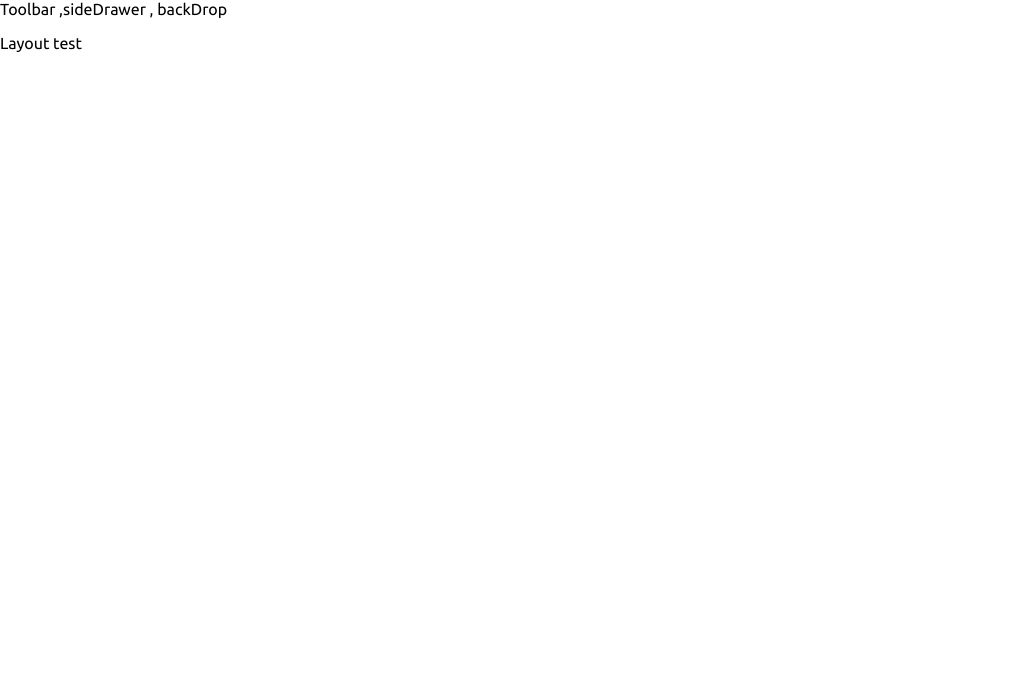
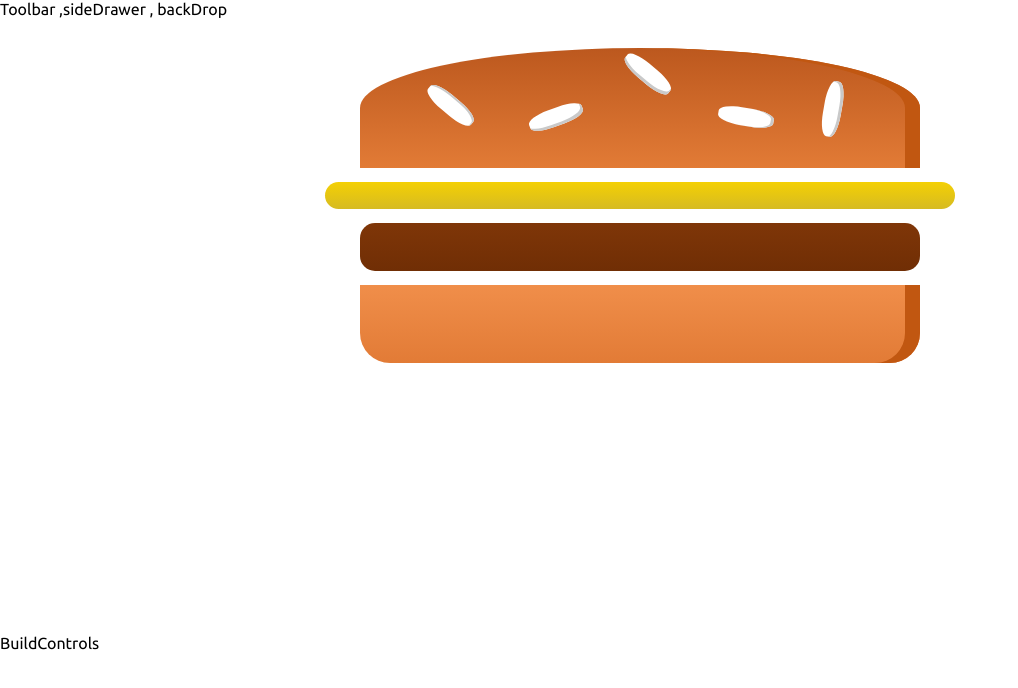
Before and after one commit to koDaegon/koDaegon-Zipgaelia, a React (Create React App) app: page / in a window 1280 px wide. Shown: the top 688 px of the page, without its empty margins (0-1018 px from the left). Built offline with nearby package versions, Linux system fonts and the light colour scheme.

Commit message:
Update Burger style and propTypes

```diff
--- a/package.json
+++ b/package.json
@@ -3,6 +3,7 @@
   "version": "0.1.0",
   "private": true,
   "dependencies": {
+    "prop-types": "^15.7.2",
     "react": "^16.10.2",
     "react-dom": "^16.10.2",
     "react-scripts": "3.2.0"
--- a/src/App.js
+++ b/src/App.js
@@ -1,12 +1,13 @@
 import React from 'react';
 import Layout from './components/Layout/layout';
 import './App.css';
+import BurgerBuilder from './container/BurgerBuilder';
 
 function App() {
   return (
     <div>
       <Layout>
-        <p> Layout test </p>
+        <BurgerBuilder/>
       </Layout>
     </div>
   );
--- /dev/null
+++ b/src/components/Burger/Burger.js
@@ -0,0 +1,16 @@
+import React from 'react';
+import classes from './Burger.module.css'
+import BurgerIngredients from './BurgerIngredients/BurgerIngredients';
+
+const burger =(props) => {
+    return (
+    <div className={classes.Burger}>
+        <BurgerIngredients type = "bread-top" />
+        <BurgerIngredients type = "cheese" />
+        <BurgerIngredients type = "meat" />
+        <BurgerIngredients type = "bread-bottom" />
+    </div>
+    );
+}
+
+export default burger;
--- /dev/null
+++ b/src/components/Burger/Burger.module.css
@@ -0,0 +1,30 @@
+.Burger {
+    width: 100%;
+    margin: auto;
+    height: 250px;
+    overflow: scroll;
+    text-align: center;
+    font-weight: bold;
+    font-size: 1.2rem;
+}
+
+@media (min-width :500px) and (min-height: 400px) {
+    .Burger {
+        width : 350px;
+        height: 300px;
+    }
+}
+
+@media (min-width :500px) and (min-height: 401px) {
+    .Burger {
+        width : 450px;
+        height: 400px;
+    }
+}
+
+@media (min-width :1000px) and (min-height: 700px) {
+    .Burger {
+        width : 700px;
+        height: 600px;
+    }
+}
--- /dev/null
+++ b/src/components/Burger/BurgerIngredients/BurgerIngredients.js
@@ -0,0 +1,47 @@
+import React ,{Component} from 'react';
+import classes from './BurgerIngredients.module.css';
+import PropTypes from 'prop-types';
+
+
+class BurgerIngredients extends Component {
+    render() {
+        let ingredient = null;
+
+        switch (this.props.type) {
+            case('bread-bottom'):
+                ingredient = <div className={classes.BreadBottom}></div>;
+                break;
+            case('bread-top'):
+                ingredient = (
+                <div className={classes.BreadTop}>
+                    <div className={classes.Seeds1}></div>
+                    <div className={classes.Seeds2}></div>
+                </div>
+                );
+                break;
+            case('meat'):
+                ingredient = <div className={classes.Meat}></div>;
+                break;
+            case('cheese'):
+                ingredient = <div className={classes.Cheese}></div>;
+                break;
+            case('salad'):
+                ingredient = <div className={classes.Salad}></div>;
+                break;
+            case('bacon'):
+                ingredient = <div className={classes.Bacon}></div>;
+                break;
+            default :
+                ingredient = null;
+    }
+
+    return ingredient;
+
+    }
+}
+
+BurgerIngredients.propTypes ={
+    type : PropTypes.string.isRequired
+};
+
+export default BurgerIngredients;
--- /dev/null
+++ b/src/components/Burger/BurgerIngredients/BurgerIngredients.module.css
@@ -0,0 +1,113 @@
+.BreadBottom {
+    height: 13%;
+    width: 80%;
+    background: linear-gradient(#F08E4A, #e27b36);
+    border-radius: 0 0 30px 30px;
+    box-shadow: inset -15px 0 #c15711;
+    margin: 2% auto;
+}
+
+.BreadTop {
+    height: 20%;
+    width: 80%;
+    background: linear-gradient(#bc581e, #e27b36);
+    border-radius: 50% 50% 0 0;
+    box-shadow: inset -15px 0 #c15711;
+    margin: 2% auto;
+    position: relative;
+}
+
+.Seeds1 {
+    width: 10%;
+    height: 15%;
+    position: absolute;
+    background-color: white;
+    left: 30%;
+    top: 50%;
+    border-radius: 40%;
+    transform: rotate(-20deg);
+    box-shadow: inset -2px -3px #c9c9c9;
+}
+
+.Seeds1:after {
+    content: "";
+    width: 100%;
+    height: 100%;
+    position: absolute;
+    background-color: white;
+    left: -170%;
+    top: -260%;
+    border-radius: 40%;
+    transform: rotate(60deg);
+    box-shadow: inset -1px 2px #c9c9c9;
+  }
+
+.Seeds1:before {
+    content: "";
+    width: 100%;
+    height: 100%;
+    position: absolute;
+    background-color: white;
+    left: 180%;
+    top: -50%;
+    border-radius: 40%;
+    transform: rotate(60deg);
+    box-shadow: inset -1px -3px #c9c9c9;
+  }
+
+  .Seeds2 {
+    width: 10%;
+    height: 15%;
+    position: absolute;
+    background-color: white;
+    left: 64%;
+    top: 50%;
+    border-radius: 40%;
+    transform: rotate(10deg);
+    box-shadow: inset -3px 0 #c9c9c9;
+  }
+
+  .Seeds2:before {
+    content: "";
+    width: 100%;
+    height: 100%;
+    position: absolute;
+    background-color: white;
+    left: 150%;
+    top: -130%;
+    border-radius: 40%;
+    transform: rotate(90deg);
+    box-shadow: inset 1px 3px #c9c9c9;
+  }
+
+
+.Meat {
+    width: 80%;
+    height: 8%;
+    background: linear-gradient(#7f3608, #702e05);
+    margin: 2% auto;
+    border-radius: 15px;
+}
+
+.Cheese {
+    width: 90%;
+    height: 4.5%;
+    margin: 2% auto;
+    background: linear-gradient(#f4d004, #d6bb22);
+    border-radius: 20px;
+}
+
+.Salad {
+    width: 85%;
+    height: 7%;
+    margin: 2% auto;
+    background: linear-gradient(#228c1d, #91ce50);
+    border-radius: 20px;
+}
+
+.Bacon {
+    width: 80%;
+    height: 3%;
+    background: linear-gradient(#bf3813, #c45e38);
+    margin: 2% auto;
+}
--- /dev/null
+++ b/src/components/Layout/Layout.module.css
@@ -0,0 +1,3 @@
+.Content{
+    margin-top: 16px;
+}
--- a/src/components/Layout/layout.js
+++ b/src/components/Layout/layout.js
@@ -1,11 +1,12 @@
 import React from 'react';
 import Aux from '../../hoc/Auxiliary'
+import classes from './Layout.module.css';
 
 const Layout = props => {
     return (
     <Aux>
         <div>Toolbar ,sideDrawer , backDrop</div>
-        <main>
+        <main className = {classes.Content}>
             {props.children}
         </main>
     </Aux>
--- /dev/null
+++ b/src/container/BurgerBuilder.js
@@ -0,0 +1,17 @@
+import React ,{Component} from 'react';
+import Aux from '../hoc/Auxiliary';
+import Burger from  '../components/Burger/Burger';
+
+
+class BurgerBuilder extends Component {
+    render() {
+        return(
+            <Aux>
+                <Burger/>
+                <div>BuildControls</div>
+            </Aux>
+        );
+    }
+}
+
+export default BurgerBuilder;
```
